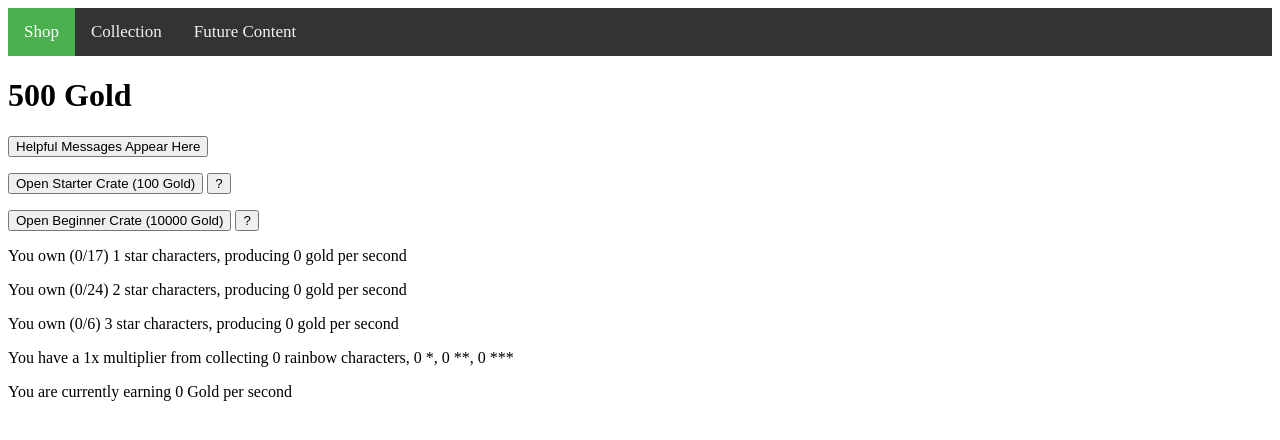
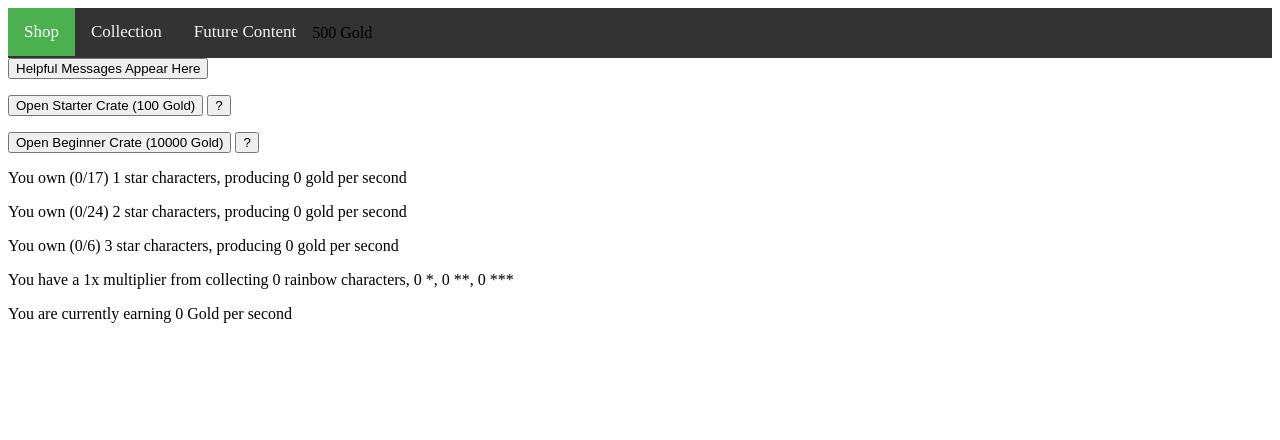
Before and after one commit to Notespeon/Gacha-Idle, a plain HTML site: page index.html in a window 1280 px wide. Drawn offline with Linux system fonts and the light colour scheme.

Commit message:
Update index.html

```diff
--- a/index.html
+++ b/index.html
@@ -15,9 +15,9 @@
 			<a id="cratemenu" class="active" onclick="tab('buyCrateMenu')" href=#Shop>Shop</a>
 			<a id="collect" onclick="tab('charCollection')" href=#Collection>Collection</a>
 			<a id="futureContent" href="#FutureContent">Future Content</a>
+			<p id="goldOwned">500 Gold</p>
 		</div>
 		<div id="buyCrateMenu">
-			<h1 id="goldOwned">500 Gold</h1>
 			<button id="helpfulMessage" class="helpful-message">Helpful Messages Appear Here</button>
 			<p></p>
 			<button onclick="openCrate1() ">Open Starter Crate (100 Gold)</button>
```
